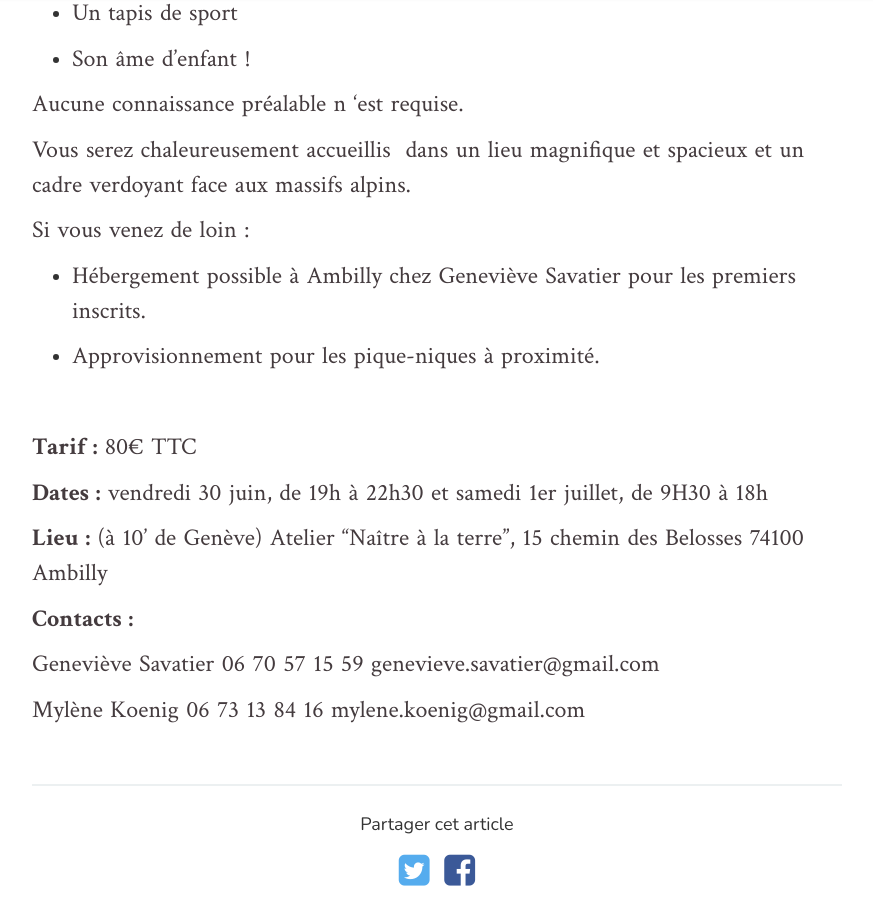
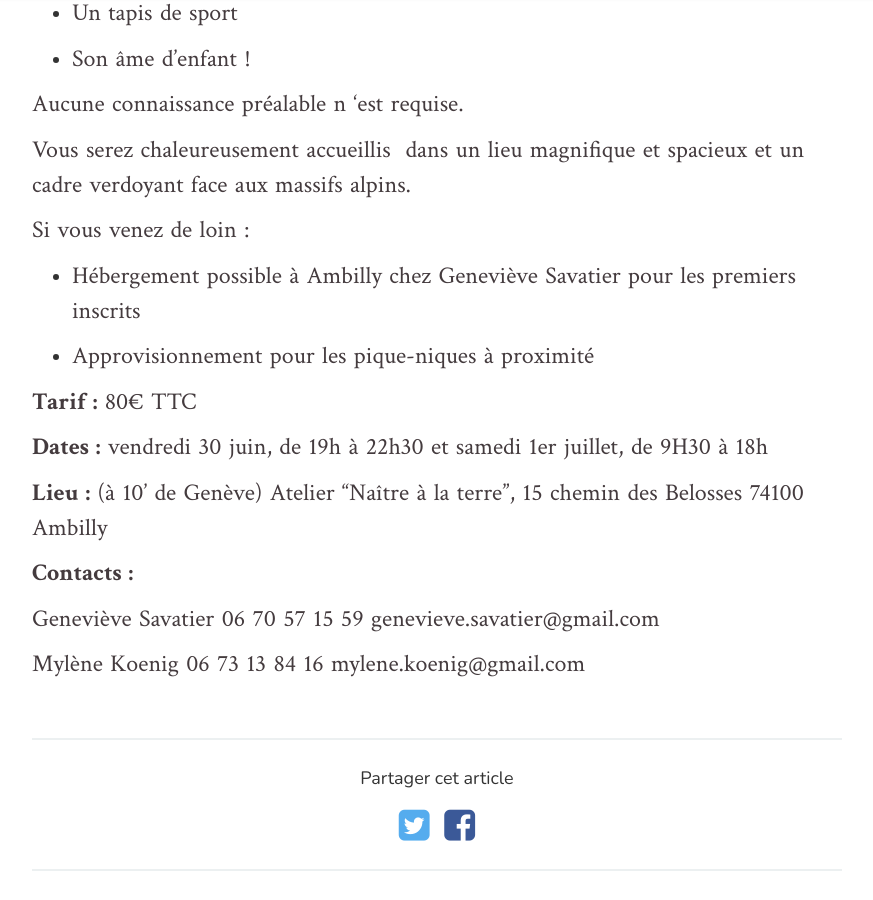
Before and after one commit to arthur-koenig/yoga-rires, a Jekyll site: the page built from _posts/2017-04-18-weekend-creativite-rire-et-bonheur.md, in a window 1280 px wide and 900 px high, scrolled down 2235 px. Shown: the whole window, without its empty margins (203-1076 px from the left). Built offline with Jekyll 4.4.1, drawn with Linux system fonts in a browser that asks for light colours; nearby versions of some CDN libraries; some web fonts are replaced; comment, search, counter and statistics services are not loaded.

Commit message:
Update from Forestry.io - 2017-04-18-weekend-creativite-rire-et-bonheur.md

```diff
--- a/_posts/2017-04-18-weekend-creativite-rire-et-bonheur.md
+++ b/_posts/2017-04-18-weekend-creativite-rire-et-bonheur.md
@@ -51,11 +51,9 @@ Vous serez chaleureusement accueillis  dans un lieu magnifique et spacieux et u
 Si vous venez de loin :
 
 
-* Hébergement possible à Ambilly chez Geneviève Savatier pour les premiers inscrits.
+* Hébergement possible à Ambilly chez Geneviève Savatier pour les premiers inscrits
 
-* Approvisionnement pour les pique-niques à proximité.
-
-<br>
+* Approvisionnement pour les pique-niques à proximité
 
 
 **Tarif :** 80€ TTC
```
